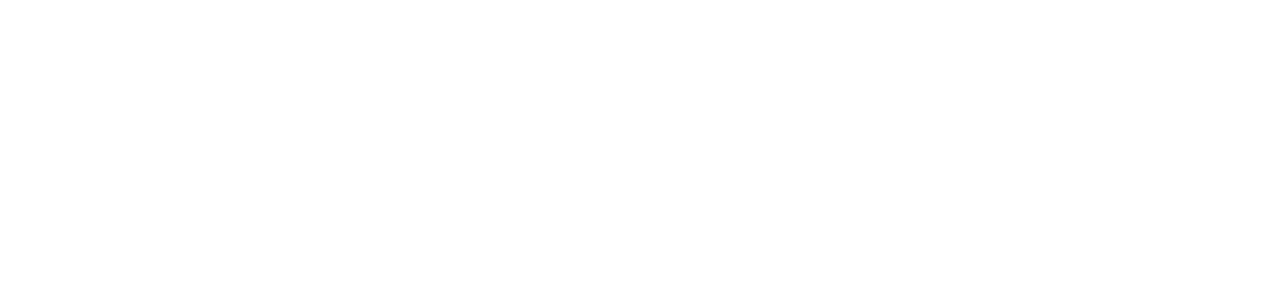
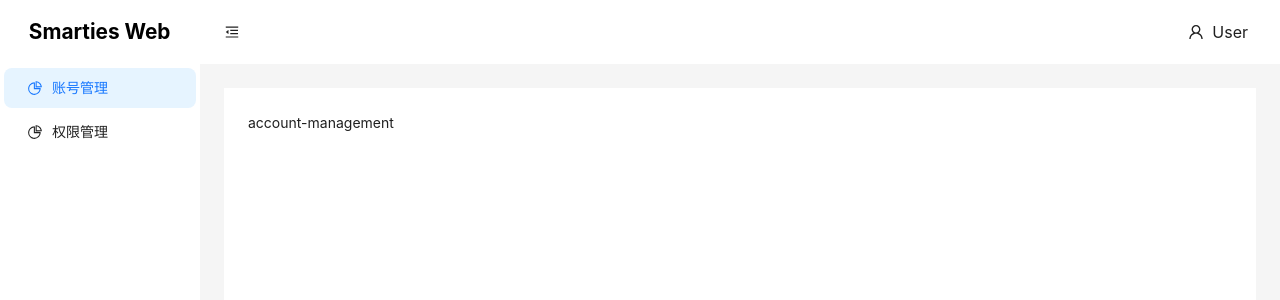
Before and after one commit to sj-distributor/Smarties.Web, a React (Vite) app in the folder web/: page /accountmanagement in a window 1280 px wide. Before the commit this address had no page. Shown: the top 300 px of the page. Built offline with nearby package versions, Linux system fonts and the light colour scheme; sample sign-in values are in the browser's storage.

Commit message:
update code

```diff
--- /dev/null
+++ b/web/src/pages/account-management/index.tsx
@@ -0,0 +1,3 @@
+export const AccountManagement = () => {
+  return <div>account-management</div>;
+};
--- a/web/src/pages/home/index.tsx
+++ b/web/src/pages/home/index.tsx
@@ -75,8 +75,8 @@ export const Home = () => {
         <Menu
           className="!border-e-0"
           mode="inline"
-          defaultOpenKeys={["1"]}
-          defaultSelectedKeys={["1"]}
+          defaultOpenKeys={["accountmanagement"]}
+          defaultSelectedKeys={["accountmanagement"]}
           items={newRouteList}
         />
       </Sider>
--- a/web/src/pages/login/index.tsx
+++ b/web/src/pages/login/index.tsx
@@ -10,16 +10,14 @@ export const Login = () => {
   const onInputLoginPassword = (value: string) => setLoginPassword(value);
 
   return (
-    <div className="w-full h-[100vh] flex justify-center items-center bg-[#f6f6f6]">
-      <div className="w-[800px] h-[500px] flex rounded-[20px] overflow-hidden">
-        <div className="w-[50%] bg-[url('./assets/login.png')] bg-cover" />
-        <div className="w-[50%] bg-[#fff] p-[2rem] flex justify-center items-center">
-          <div className="w-full">
+    <div className="w-full h-[100vh] flex justify-center items-center  bg-[url(./assets/1.avif)] bg-cover">
+      <div className="w-[480px] h-[400px] rounded-[20px] overflow-hidden">
+        <div className="bg-[#fff] h-[100%] p-[2rem]">
           <div className="font-semibold text-[1.3rem]">欢迎回来!</div>
           <div className="p-[0.8rem_0_2rem] font-semibold text-[1rem]">
             Smarties Web Management System
           </div>
-            <form action="">
+          <form>
             <div className="text-[0.8rem]">用户名</div>
             <Input
               placeholder="请输入用户名"
@@ -39,10 +37,10 @@ export const Login = () => {
               autoComplete="false"
             />
             <Button
-                className="w-full !bg-[#1677ff] hover:bg-sky-700"
+              className="w-full !bg-[#1677ff]"
               size="large"
               type="primary"
-                onClick={() => navigate("/test")}
+              onClick={() => navigate("/accountmanagement")}
             >
               登录
             </Button>
@@ -50,6 +48,5 @@ export const Login = () => {
         </div>
       </div>
     </div>
-    </div>
   );
 };
--- a/web/src/pages/management/index.tsx
+++ /dev/null
@@ -1,3 +0,0 @@
-export const Management = () => {
-  return <div>content</div>;
-};
--- /dev/null
+++ b/web/src/pages/rights-management/index.tsx
@@ -0,0 +1,3 @@
+export const RightsManagement = () => {
+  return <div>rights management</div>;
+};
--- a/web/src/pages/set-up/index.tsx
+++ /dev/null
@@ -1,3 +0,0 @@
-export const SetUp = () => {
-  return <div>set up content</div>;
-};
--- a/web/src/routes/index.tsx
+++ b/web/src/routes/index.tsx
@@ -1,5 +1,5 @@
 import { ReactElement } from "react";
-import { Navigate, Route, Routes, useLocation } from "react-router-dom";
+import { Navigate, Route, Routes } from "react-router-dom";
 
 import { Home } from "@/pages/home";
 import { Login } from "@/pages/login";
@@ -7,30 +7,26 @@ import { Login } from "@/pages/login";
 import { RouteList } from "./route-list";
 
 export const Router = () => {
-  const location = useLocation();
-
   const IsLogin = (component: ReactElement) => {
     if (
       localStorage.getItem("AuthToken") === "" ||
       localStorage.getItem("AuthToken") === null
     ) {
-      return <Navigate to="/login" state={{ from: location }} replace={true} />;
-    } else return component;
+      return <Navigate to="/login" replace={true} />;
+    } else {
+      return component;
+    }
   };
 
   const routes = RouteList.map((item, index) => {
     return (
-      <Route
-        path={item.path}
-        element={IsLogin(item.component as ReactElement)}
-        key={index}
-      />
+      <Route path={item.path} element={IsLogin(item.component)} key={index} />
     );
   });
 
   return (
     <Routes>
-      <Route path="/" element={<Navigate to="/management" />} />
+      <Route path="/" element={<Navigate to="/accountmanagement" />} />
       <Route path="/login" element={<Login />} />
       <Route element={<Home />}>{routes}</Route>
     </Routes>
--- a/web/src/routes/route-list.tsx
+++ b/web/src/routes/route-list.tsx
@@ -2,10 +2,17 @@ import { PieChartOutlined } from "@ant-design/icons";
 import { ReactElement } from "react";
 import { Link } from "react-router-dom";
 
-import { Management } from "@/pages/management";
-import { SetUp } from "@/pages/set-up";
+import { AccountManagement } from "@/pages/account-management";
+import { RightsManagement } from "@/pages/rights-management";
 
 interface IChildRouteDto {
+  key: string;
+  path: string;
+  label: ReactElement;
+  component: ReactElement;
+}
+
+export interface IRouteListDto {
   key: string;
   icon: ReactElement;
   path: string;
@@ -14,28 +21,19 @@ interface IChildRouteDto {
   children?: IChildRouteDto[];
 }
 
-export interface IRouteListDto {
-  key: string;
-  icon: ReactElement;
-  path: string;
-  label: ReactElement;
-  component?: ReactElement;
-  children?: IChildRouteDto[];
-}
-
 export const RouteList: IRouteListDto[] = [
   {
-    key: "management",
+    key: "accountmanagement",
     icon: <PieChartOutlined />,
-    path: "/management",
-    label: <Link to={"/management"}>管理页</Link>,
-    component: <Management />,
+    path: "/accountmanagement",
+    label: <Link to={"/accountmanagement"}>账号管理</Link>,
+    component: <AccountManagement />,
   },
   {
-    key: "setup",
+    key: "rightsmanagement",
     icon: <PieChartOutlined />,
-    path: "/set-up",
-    label: <Link to={"/set-up"}>设置页</Link>,
-    component: <SetUp />,
+    path: "/rightsmanagement",
+    label: <Link to={"/rightsmanagement"}>权限管理</Link>,
+    component: <RightsManagement />,
   },
 ];
```
Also changed, not shown: web/src/assets/1.avif (added), web/src/assets/login.png (deleted). Lines whose indentation alone changed are shown as unchanged.
